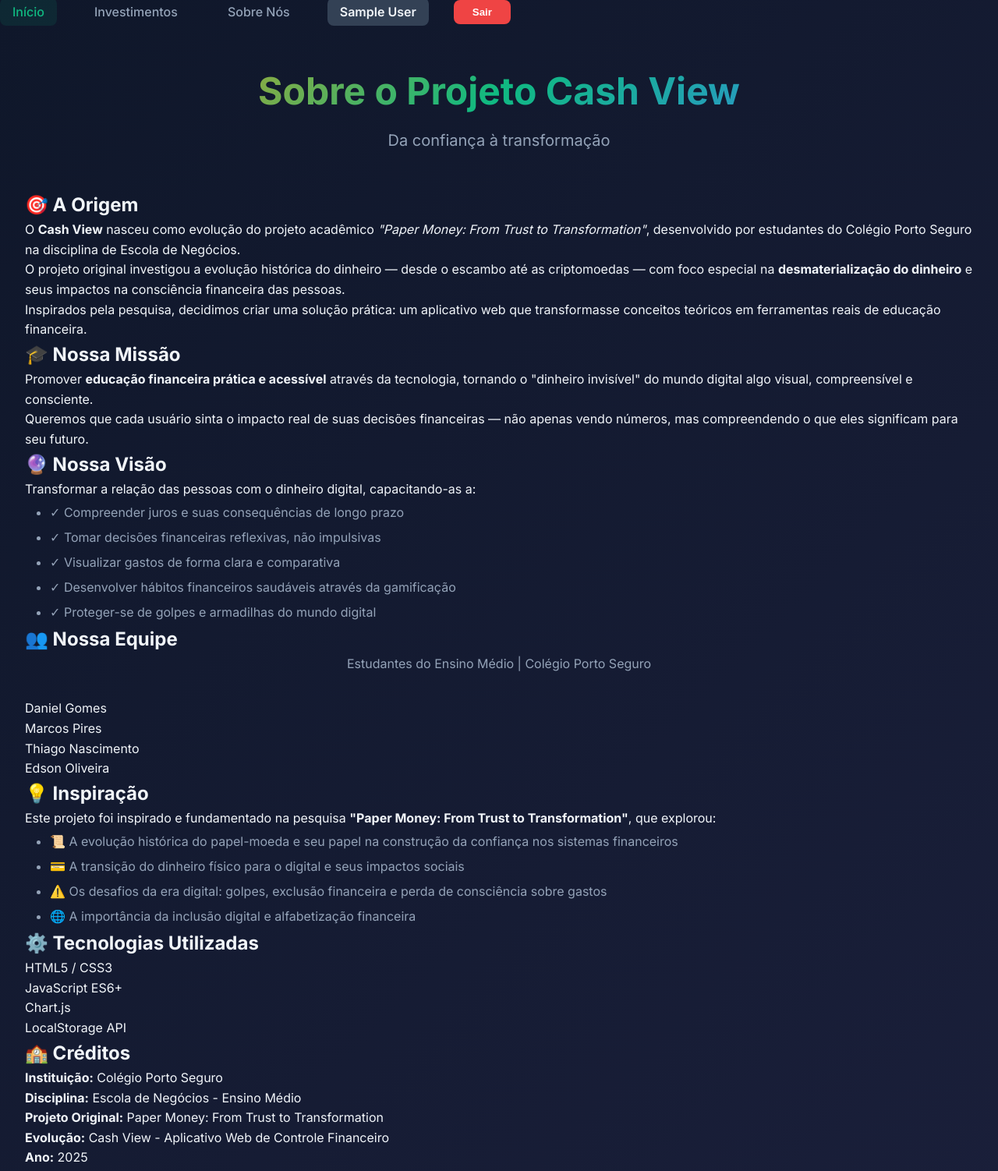
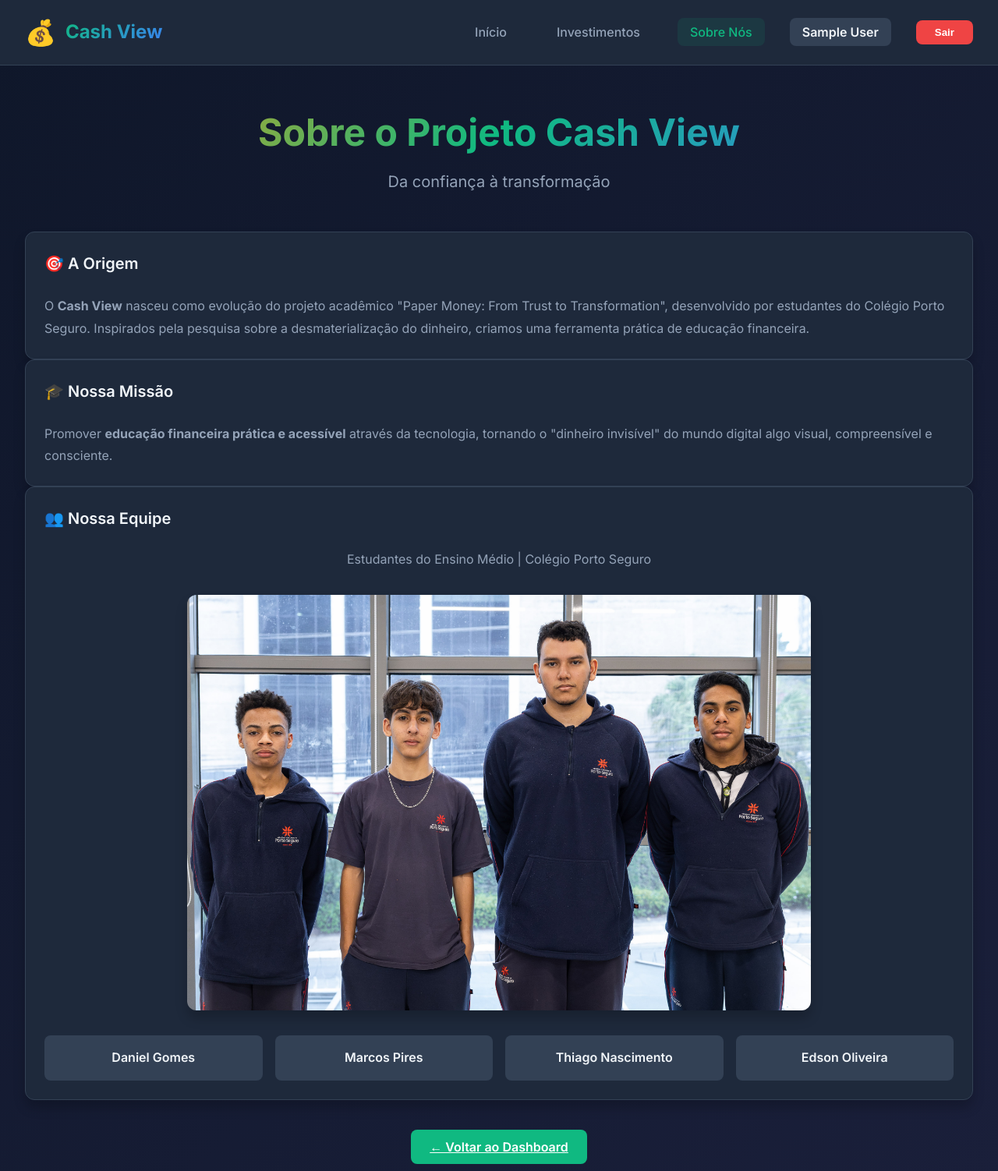
Before and after one commit to AmeliaCVPS/cash-view, a plain HTML site: page about.html in a window 1280 px wide. Shown: the top 1502 px of the page at 78% size. Drawn offline with Linux system fonts and the light colour scheme; files that its build step writes are made by us from their sources; sample sign-in values are in the browser's storage.

Commit message:
Refactor about.html for improved structure and styling

```diff
--- a/about.html
+++ b/about.html
@@ -4,19 +4,26 @@
     <meta charset="UTF-8">
     <meta name="viewport" content="width=device-width, initial-scale=1.0">
     <title>Cash View - Sobre Nós</title>
-    <link rel="stylesheet" href="styles/style.css">
+    <link rel="stylesheet" href="style.css">
     <link href="https://fonts.googleapis.com/css2?family=Inter:wght@300;400;500;600;700&display=swap" rel="stylesheet">
 </head>
 <body>
-    <!-- Navbar -->
+    <nav class="navbar">
+        <div class="nav-container">
+            <div class="nav-brand">
+                <span class="logo">💰</span>
+                <span class="brand-name">Cash View</span>
+            </div>
             <ul class="nav-menu">
-    <li><a href="index.html" class="nav-link active">Início</a></li>
+                <li><a href="index.html" class="nav-link">Início</a></li>
                 <li><a href="investimentos.html" class="nav-link">Investimentos</a></li>
-    <li><a href="about.html" class="nav-link">Sobre Nós</a></li>
+                <li><a href="about.html" class="nav-link active">Sobre Nós</a></li>
                 <li><span class="user-name" id="userName"></span></li>
                 <li><button class="btn-logout" id="btnLogout">Sair</button></li>
             </ul>
-    <!-- Main Content -->
+        </div>
+    </nav>
+
     <main class="dashboard">
         <div class="container">
             <header class="dashboard-header">
@@ -24,132 +31,70 @@
                 <p class="subtitle">Da confiança à transformação</p>
             </header>
 
-            <!-- Origem do Projeto -->
-            <div class="about-section">
-                <h2>🎯 A Origem</h2>
-                <p>
+            <div class="card card-full">
+                <div class="card-header">
+                    <h3>🎯 A Origem</h3>
+                </div>
+                <div class="card-body">
+                    <p style="color: var(--text-secondary); line-height: 1.8;">
                         O <strong>Cash View</strong> nasceu como evolução do projeto acadêmico
-                    <em>"Paper Money: From Trust to Transformation"</em>, desenvolvido por estudantes
-                    do Colégio Porto Seguro na disciplina de Escola de Negócios.
-                </p>
-                <p>
-                    O projeto original investigou a evolução histórica do dinheiro — desde o escambo
-                    até as criptomoedas — com foco especial na <strong>desmaterialização do dinheiro</strong>
-                    e seus impactos na consciência financeira das pessoas.
-                </p>
-                <p>
-                    Inspirados pela pesquisa, decidimos criar uma solução prática: um aplicativo web
-                    que transformasse conceitos teóricos em ferramentas reais de educação financeira.
+                        "Paper Money: From Trust to Transformation", desenvolvido por estudantes
+                        do Colégio Porto Seguro. Inspirados pela pesquisa sobre a desmaterialização
+                        do dinheiro, criamos uma ferramenta prática de educação financeira.
                     </p>
                 </div>
+            </div>
 
-            <!-- Missão -->
-            <div class="about-section">
-                <h2>🎓 Nossa Missão</h2>
-                <p>
+            <div class="card card-full">
+                <div class="card-header">
+                    <h3>🎓 Nossa Missão</h3>
+                </div>
+                <div class="card-body">
+                    <p style="color: var(--text-secondary); line-height: 1.8;">
                         Promover <strong>educação financeira prática e acessível</strong> através da tecnologia,
                         tornando o "dinheiro invisível" do mundo digital algo visual, compreensível e consciente.
                     </p>
-                <p>
-                    Queremos que cada usuário sinta o impacto real de suas decisões financeiras —
-                    não apenas vendo números, mas compreendendo o que eles significam para seu futuro.
-                </p>
+                </div>
             </div>
 
-            <!-- Visão -->
-            <div class="about-section">
-                <h2>🔮 Nossa Visão</h2>
-                <p>
-                    Transformar a relação das pessoas com o dinheiro digital, capacitando-as a:
-                </p>
-                <ul style="color: var(--text-secondary); margin-left: 2rem; line-height: 2;">
-                    <li>✓ Compreender juros e suas consequências de longo prazo</li>
-                    <li>✓ Tomar decisões financeiras reflexivas, não impulsivas</li>
-                    <li>✓ Visualizar gastos de forma clara e comparativa</li>
-                    <li>✓ Desenvolver hábitos financeiros saudáveis através da gamificação</li>
-                    <li>✓ Proteger-se de golpes e armadilhas do mundo digital</li>
-                </ul>
+            <div class="card card-full">
+                <div class="card-header">
+                    <h3>👥 Nossa Equipe</h3>
                 </div>
-
-            <!-- Equipe -->
-            <div class="about-section">
-                <h2>👥 Nossa Equipe</h2>
+                <div class="card-body">
                     <p style="text-align: center; color: var(--text-secondary); margin-bottom: 2rem;">
                         Estudantes do Ensino Médio | Colégio Porto Seguro
                     </p>
 
-                <!-- Nomes da Equipe -->
-                <div class="team-names">
-                    <div class="team-member">Daniel Gomes</div>
-                    <div class="team-member">Marcos Pires</div>
-                    <div class="team-member">Thiago Nascimento</div>
-                    <div class="team-member">Edson Oliveira</div>
+                    <img src="team-photo.jpg" alt="Equipe Cash View" style="width: 100%; max-width: 800px; border-radius: var(--border-radius); margin: 0 auto 2rem; display: block; box-shadow: 0 10px 15px rgba(0,0,0,0.2);">
+
+                    <div style="display: grid; grid-template-columns: repeat(auto-fit, minmax(200px, 1fr)); gap: 1rem;">
+                        <div style="background: var(--bg-light); padding: 1rem; border-radius: var(--border-radius-sm); text-align: center; font-weight: 600;">Daniel Gomes</div>
+                        <div style="background: var(--bg-light); padding: 1rem; border-radius: var(--border-radius-sm); text-align: center; font-weight: 600;">Marcos Pires</div>
+                        <div style="background: var(--bg-light); padding: 1rem; border-radius: var(--border-radius-sm); text-align: center; font-weight: 600;">Thiago Nascimento</div>
+                        <div style="background: var(--bg-light); padding: 1rem; border-radius: var(--border-radius-sm); text-align: center; font-weight: 600;">Edson Oliveira</div>
+                    </div>
                 </div>
             </div>
 
-            <!-- Inspiração -->
-            <div class="about-section">
-                <h2>💡 Inspiração</h2>
-                <p>
-                    Este projeto foi inspirado e fundamentado na pesquisa
-                    <strong>"Paper Money: From Trust to Transformation"</strong>,
-                    que explorou:
-                </p>
-                <ul style="color: var(--text-secondary); margin-left: 2rem; line-height: 2;">
-                    <li>📜 A evolução histórica do papel-moeda e seu papel na construção da confiança nos sistemas financeiros</li>
-                    <li>💳 A transição do dinheiro físico para o digital e seus impactos sociais</li>
-                    <li>⚠️ Os desafios da era digital: golpes, exclusão financeira e perda de consciência sobre gastos</li>
-                    <li>🌐 A importância da inclusão digital e alfabetização financeira</li>
-                </ul>
-            </div>
-
-            <!-- Tecnologias -->
-            <div class="about-section">
-                <h2>⚙️ Tecnologias Utilizadas</h2>
-                <div class="team-names">
-                    <div class="team-member">HTML5 / CSS3</div>
-                    <div class="team-member">JavaScript ES6+</div>
-                    <div class="team-member">Chart.js</div>
-                    <div class="team-member">LocalStorage API</div>
-                </div>
-            </div>
-
-            <!-- Créditos -->
-            <div class="about-section">
-                <h2>🏫 Créditos</h2>
-                <p>
-                    <strong>Instituição:</strong> Colégio Porto Seguro<br>
-                    <strong>Disciplina:</strong> Escola de Negócios - Ensino Médio<br>
-                    <strong>Projeto Original:</strong> Paper Money: From Trust to Transformation<br>
-                    <strong>Evolução:</strong> Cash View - Aplicativo Web de Controle Financeiro<br>
-                    <strong>Ano:</strong> 2025
-                </p>
-            </div>
-
-            <!-- Botão Voltar -->
             <div style="text-align: center; margin-top: 3rem;">
-                <a href="index.html" class="btn btn-primary">
-                    ← Voltar ao Dashboard
-                </a>
+                <a href="index.html" class="btn btn-primary">← Voltar ao Dashboard</a>
             </div>
         </div>
     </main>
 
+    <script src="auth.js"></script>
     <script>
-        // Verificar autenticação
         const currentUser = JSON.parse(sessionStorage.getItem('currentUser'));
         if (!currentUser) {
             window.location.href = 'login.html';
         } else {
             document.getElementById('userName').textContent = currentUser.name;
-        }
-
-        // Logout
             document.getElementById('btnLogout').addEventListener('click', () => {
                 sessionStorage.removeItem('currentUser');
                 window.location.href = 'login.html';
             });
+        }
     </script>
 </body>
-
 </html>
```
Lines whose indentation alone changed are shown as unchanged.
